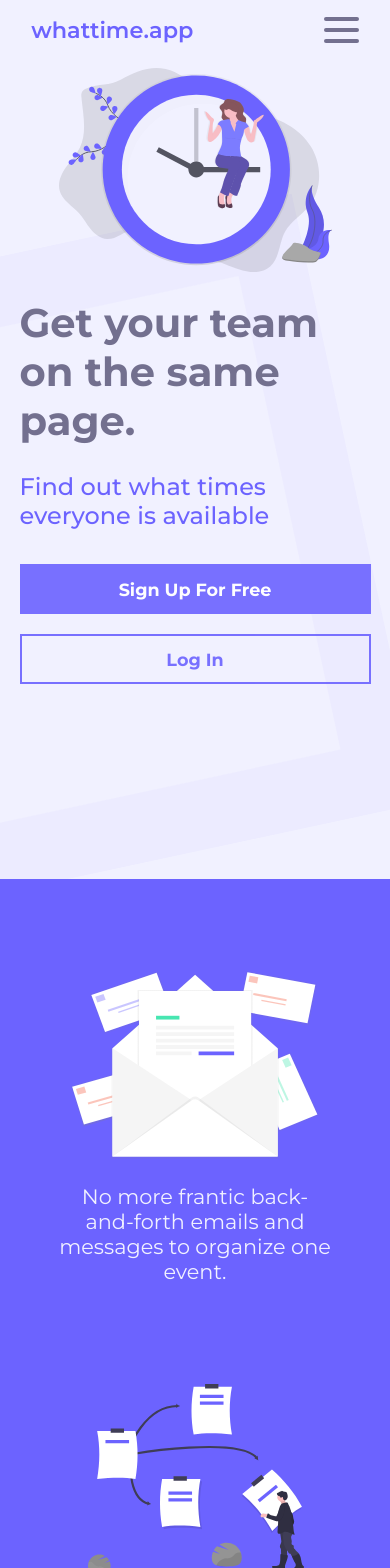
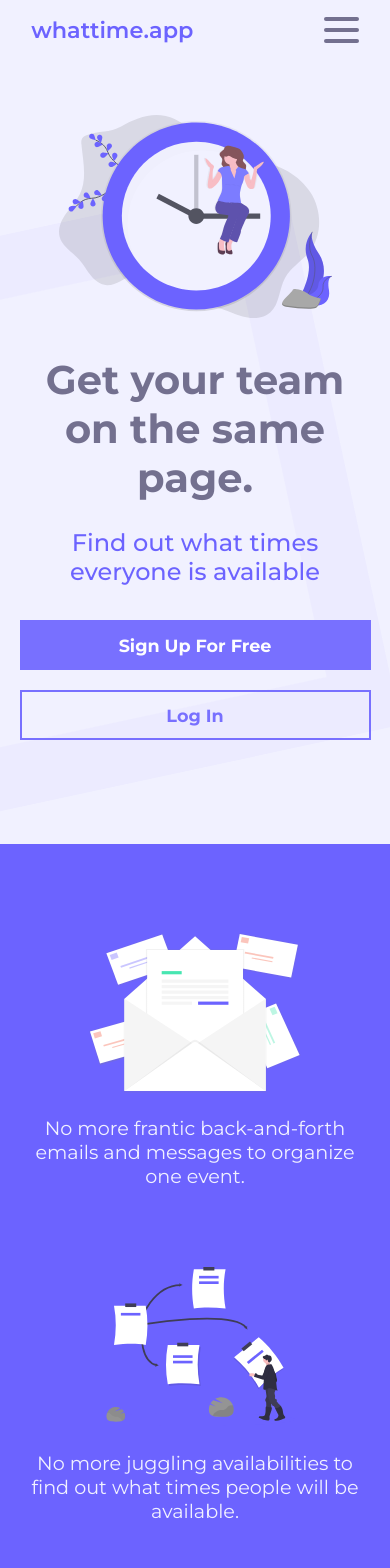
Before and after one commit to omerdemirkan/whattime, a React (Create React App) app in the folder front-end/: page / in a window 390 px wide. Shown: the top 1568 px of the page. Built offline with nearby package versions, Linux system fonts and the light colour scheme.

Commit message:
update HomePage styling

```diff
--- a/front-end/src/App.css
+++ b/front-end/src/App.css
@@ -60,10 +60,10 @@ h4 {
 
 @media (max-width: 768px) {
 
-  .App {
+  /* .App {
     padding-top: 60px;
 
-  }
+  } */
 
   h1 {
     font-size: 1.8rem;
--- a/front-end/src/components/HomePage/HomePage.module.css
+++ b/front-end/src/components/HomePage/HomePage.module.css
@@ -14,9 +14,8 @@
     display: flex;
     align-items: center;
     justify-content: center;
-    flex-wrap: wrap-reverse;
     overflow: auto;
-    padding: 2vw 5% 100px;
+    padding: 3vh 5% 10vh;
     box-sizing: border-box;
     min-height: calc(100vh - 80px);
 }
@@ -25,6 +24,7 @@
     z-index: 1;
     max-width: 700px;
     padding-bottom: 10vh;
+    transform: translate(10%);
 }
 
 .MainHeroHeader {
@@ -51,6 +51,7 @@
     width: 70vw;
     max-width: 700px;
     z-index: 1;
+    /* transform: translate(-5%); */
 }
 
 .SecondaryBox {
@@ -61,26 +62,28 @@
     position: relative;
     display: flex;
     justify-content: space-evenly;
-    padding: 5vh 5%;
+    align-content: center;
+    padding: 7vh 5% 5vh;
     flex-wrap: wrap;
 }
 
 .Pair {
     width: 30vw;
-    max-width: 400px;
+    max-width: 300px;
     /* height: 400px; */
     text-align: center;
     margin: 30px 0;
+    padding: 0 30px;
 }
 
 .PairImage {
-    height: 60%;
+    height: 160px;
     max-width: 100%;
 }
 
 .PairText {
     color: #F1F1FF;
-    font-size: 1.3rem;
+    font-size: 1.2rem;
 }
 
 .TertiaryBox {
@@ -106,16 +109,37 @@
     background-color: inherit;
 }
 
-@media (max-width: 900px) {
+@media (max-width: 1400px) {
+    .ButtonsBox {
+        margin: auto;
+    }
+    .Hero {
+        flex-direction: column;
+        padding: 3vh 5% 0px;
+        justify-content: space-evenly;
+    }
+    .Hero :nth-child(2) {
+        order: 1;
+    }
+    .HeroTextArea {
+        text-align: center;
+        transform: translate(0%);
+    }
+
+    /* .Clock {
+        transform: translate(0%);
+    } */
+
+}
+
+@media (max-width: 1200px) {
+    .SecondaryBox {
+        flex-direction: column;
+    }
 
     .Pair {
         width: 100%;
-        max-width: none;
-        margin: 50px 0;
-    }
-
-    .PairText {
-        padding: 0 10vw;
+        max-width: 500px;
     }
 
 }
```
